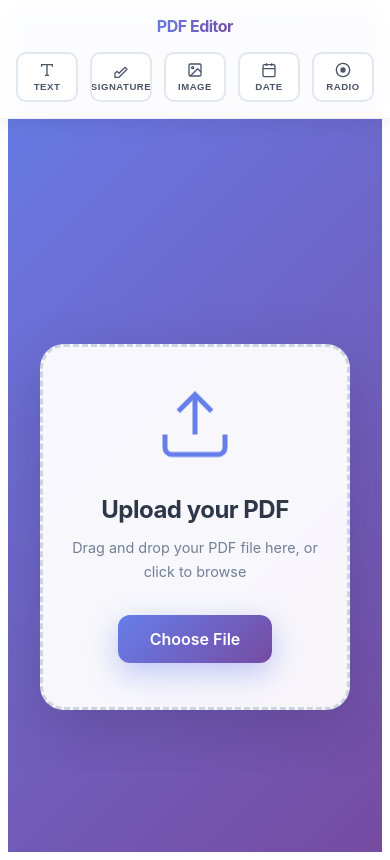
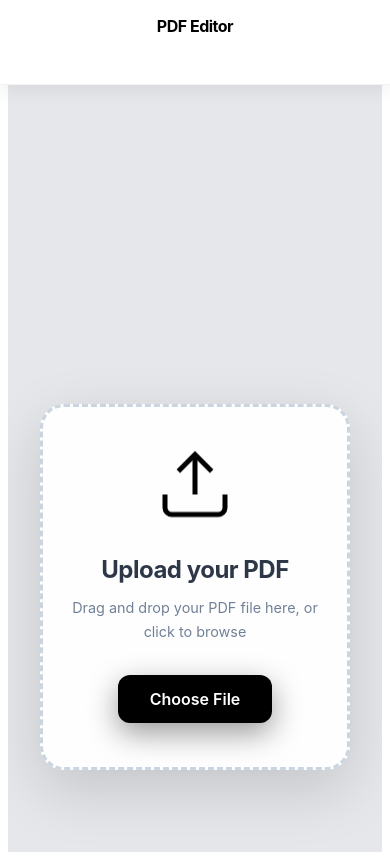
Before and after one commit to PranavFWL/signature-injector, a React (Create React App) app in the folder frontend/: page / in a window 390 px wide. Built offline with nearby package versions, Linux system fonts and the light colour scheme.

Commit message:
Improved UI

```diff
--- a/frontend/src/components/PdfEditor.css
+++ b/frontend/src/components/PdfEditor.css
@@ -8,7 +8,7 @@
   flex-direction: column;
   height: 100vh;
   width: 100%;
-  background: linear-gradient(135deg, #667eea 0%, #764ba2 100%);
+  background: #e5e7eb;
   overflow: hidden;
   font-family: -apple-system, BlinkMacSystemFont, 'Segoe UI', 'Roboto', 'Oxygen',
     'Ubuntu', 'Cantarell', 'Fira Sans', 'Droid Sans', 'Helvetica Neue',
@@ -37,23 +37,30 @@
   justify-content: space-between;
   padding: 0 2rem;
   height: 70px;
-  max-width: 1400px;
+  max-width: 100%;
   margin: 0 auto;
+  gap: 2rem;
 }
 
 .header-left {
   display: flex;
   align-items: center;
   gap: 1.5rem;
+  flex-shrink: 0;
+}
+
+.header-center {
+  display: flex;
+  align-items: center;
+  justify-content: center;
+  gap: 0.75rem;
+  flex: 1;
 }
 
 .app-title {
   font-size: 1.5rem;
   font-weight: 700;
-  background: linear-gradient(135deg, #667eea 0%, #764ba2 100%);
-  -webkit-background-clip: text;
-  -webkit-text-fill-color: transparent;
-  background-clip: text;
+  color: #000000;
   margin: 0;
   letter-spacing: -0.5px;
 }
@@ -68,7 +75,7 @@
   align-items: center;
   gap: 0.5rem;
   padding: 0.6rem 1.2rem;
-  background: linear-gradient(135deg, #667eea 0%, #764ba2 100%);
+  background: #000000;
   color: white;
   border: none;
   border-radius: 8px;
@@ -76,12 +83,13 @@
   font-weight: 600;
   cursor: pointer;
   transition: all 0.3s ease;
-  box-shadow: 0 4px 15px rgba(102, 126, 234, 0.3);
+  box-shadow: 0 4px 15px rgba(0, 0, 0, 0.3);
 }
 
 .upload-btn-small:hover {
   transform: translateY(-2px);
-  box-shadow: 0 6px 20px rgba(102, 126, 234, 0.4);
+  box-shadow: 0 6px 20px rgba(0, 0, 0, 0.4);
+  background: #1a1a1a;
 }
 
 .upload-btn-small:active {
@@ -91,6 +99,7 @@
 .header-right {
   display: flex;
   gap: 0.75rem;
+  flex-shrink: 0;
 }
 
 .tool-btn {
@@ -129,6 +138,39 @@
   transform: translateY(-1px);
 }
 
+/* Download button in header */
+.download-btn-header {
+  display: flex;
+  align-items: center;
+  gap: 0.75rem;
+  padding: 0.75rem 1.5rem;
+  background: linear-gradient(135deg, #48bb78 0%, #38a169 100%);
+  color: white;
+  border: none;
+  border-radius: 10px;
+  font-size: 1rem;
+  font-weight: 700;
+  cursor: pointer;
+  transition: all 0.3s ease;
+  box-shadow: 0 4px 15px rgba(72, 187, 120, 0.4);
+  text-transform: uppercase;
+  letter-spacing: 0.5px;
+}
+
+.download-btn-header:hover {
+  transform: translateY(-2px);
+  box-shadow: 0 6px 20px rgba(72, 187, 120, 0.5);
+  background: linear-gradient(135deg, #38a169 0%, #2f855a 100%);
+}
+
+.download-btn-header:active {
+  transform: translateY(0);
+}
+
+.download-btn-header svg {
+  animation: bounce 2s ease-in-out infinite;
+}
+
 /* ============================================
    MAIN CONTENT AREA
    ============================================ */
@@ -136,7 +178,6 @@
 .pdf-editor-main {
   flex: 1;
   margin-top: 70px;
-  margin-bottom: 80px;
   overflow-y: auto;
   overflow-x: hidden;
   position: relative;
@@ -148,18 +189,18 @@
 }
 
 .pdf-editor-main::-webkit-scrollbar-track {
-  background: rgba(255, 255, 255, 0.1);
+  background: rgba(0, 0, 0, 0.05);
 }
 
 .pdf-editor-main::-webkit-scrollbar-thumb {
-  background: rgba(255, 255, 255, 0.3);
+  background: rgba(0, 0, 0, 0.2);
   border-radius: 6px;
   border: 2px solid transparent;
   background-clip: content-box;
 }
 
 .pdf-editor-main::-webkit-scrollbar-thumb:hover {
-  background: rgba(255, 255, 255, 0.5);
+  background: rgba(0, 0, 0, 0.3);
   background-clip: content-box;
 }
 
@@ -188,14 +229,14 @@
 }
 
 .upload-zone.drag-over .upload-zone-content {
-  border-color: #667eea;
-  background: rgba(102, 126, 234, 0.1);
+  border-color: #000000;
+  background: rgba(0, 0, 0, 0.05);
   transform: scale(1.02);
-  box-shadow: 0 25px 70px rgba(102, 126, 234, 0.3);
+  box-shadow: 0 25px 70px rgba(0, 0, 0, 0.2);
 }
 
 .upload-icon {
-  color: #667eea;
+  color: #000000;
   margin-bottom: 1.5rem;
   animation: float 3s ease-in-out infinite;
 }
@@ -227,7 +268,7 @@
 .upload-btn-main {
   display: inline-block;
   padding: 1rem 2.5rem;
-  background: linear-gradient(135deg, #667eea 0%, #764ba2 100%);
+  background: #000000;
   color: white;
   border: none;
   border-radius: 12px;
@@ -235,12 +276,13 @@
   font-weight: 600;
   cursor: pointer;
   transition: all 0.3s ease;
-  box-shadow: 0 10px 30px rgba(102, 126, 234, 0.4);
+  box-shadow: 0 10px 30px rgba(0, 0, 0, 0.4);
 }
 
 .upload-btn-main:hover {
   transform: translateY(-3px);
-  box-shadow: 0 15px 40px rgba(102, 126, 234, 0.5);
+  box-shadow: 0 15px 40px rgba(0, 0, 0, 0.5);
+  background: #1a1a1a;
 }
 
 .upload-btn-main:active {
@@ -400,9 +442,15 @@
   }
 
   .header-left,
+  .header-center,
   .header-right {
     width: 100%;
     justify-content: center;
+  }
+
+  .header-center {
+    flex-wrap: wrap;
+    gap: 0.5rem;
   }
 
   .header-right {
@@ -410,7 +458,7 @@
   }
 
   .pdf-editor-main {
-    margin-top: 140px;
+    margin-top: 200px;
   }
 
   .tool-btn {
@@ -437,9 +485,9 @@
     font-size: 0.9rem;
   }
 
-  .download-btn {
-    padding: 0.875rem 1.5rem;
-    font-size: 1rem;
+  .download-btn-header {
+    padding: 0.75rem 1.25rem;
+    font-size: 0.9rem;
   }
 }
 
@@ -479,7 +527,7 @@
 }
 
 .tool-btn,
-.download-btn,
+.download-btn-header,
 .upload-btn-main,
 .upload-btn-small {
   position: relative;
@@ -487,7 +535,7 @@
 }
 
 .tool-btn::before,
-.download-btn::before,
+.download-btn-header::before,
 .upload-btn-main::before,
 .upload-btn-small::before {
   content: '';
@@ -503,7 +551,7 @@
 }
 
 .tool-btn:active::before,
-.download-btn:active::before,
+.download-btn-header:active::before,
 .upload-btn-main:active::before,
 .upload-btn-small:active::before {
   width: 300px;
--- a/frontend/src/components/PdfEditor.js
+++ b/frontend/src/components/PdfEditor.js
@@ -376,7 +376,9 @@ export default function PdfEditor() {
             )}
           </div>
 
-          <div className="header-right">
+          <div className="header-center">
+            {pagesMeta.length > 0 && (
+              <>
                 <button className="tool-btn" onClick={() => handleToolClick("text")} title="Add Text Field">
                   <svg width="20" height="20" viewBox="0 0 24 24" fill="none" stroke="currentColor" strokeWidth="2">
                     <polyline points="4 7 4 4 20 4 20 7"/>
@@ -415,6 +417,21 @@ export default function PdfEditor() {
                   </svg>
                   Radio
                 </button>
+              </>
+            )}
+          </div>
+
+          <div className="header-right">
+            {pagesMeta.length > 0 && (
+              <button className="download-btn-header" onClick={handleSign}>
+                <svg width="20" height="20" viewBox="0 0 24 24" fill="none" stroke="currentColor" strokeWidth="2">
+                  <path d="M21 15v4a2 2 0 0 1-2 2H5a2 2 0 0 1-2-2v-4"/>
+                  <polyline points="7 10 12 15 17 10"/>
+                  <line x1="12" y1="15" x2="12" y2="3"/>
+                </svg>
+                Download PDF
+              </button>
+            )}
           </div>
         </div>
       </header>
@@ -482,21 +499,6 @@ export default function PdfEditor() {
         )}
       </main>
 
-      {/* Fixed Footer */}
-      {pagesMeta.length > 0 && (
-        <footer className="pdf-editor-footer">
-          <div className="footer-content">
-            <button className="download-btn" onClick={handleSign}>
-              <svg width="20" height="20" viewBox="0 0 24 24" fill="none" stroke="currentColor" strokeWidth="2">
-                <path d="M21 15v4a2 2 0 0 1-2 2H5a2 2 0 0 1-2-2v-4"/>
-                <polyline points="7 10 12 15 17 10"/>
-                <line x1="12" y1="15" x2="12" y2="3"/>
-              </svg>
-              Download PDF
-            </button>
-          </div>
-        </footer>
-      )}
 
       {/* Signature Pad Modal */}
       {showSignaturePad && (
```
Lines whose indentation alone changed are shown as unchanged.
